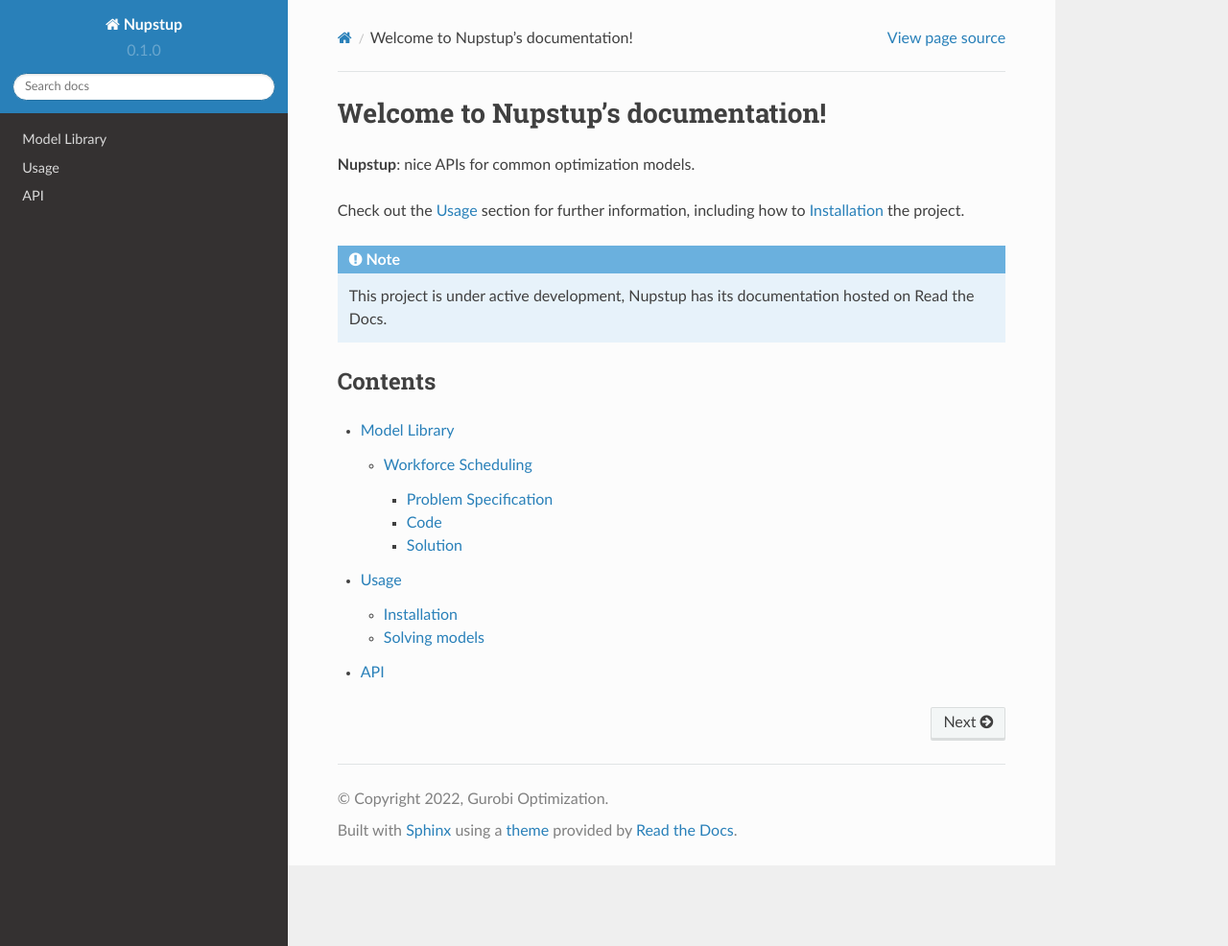
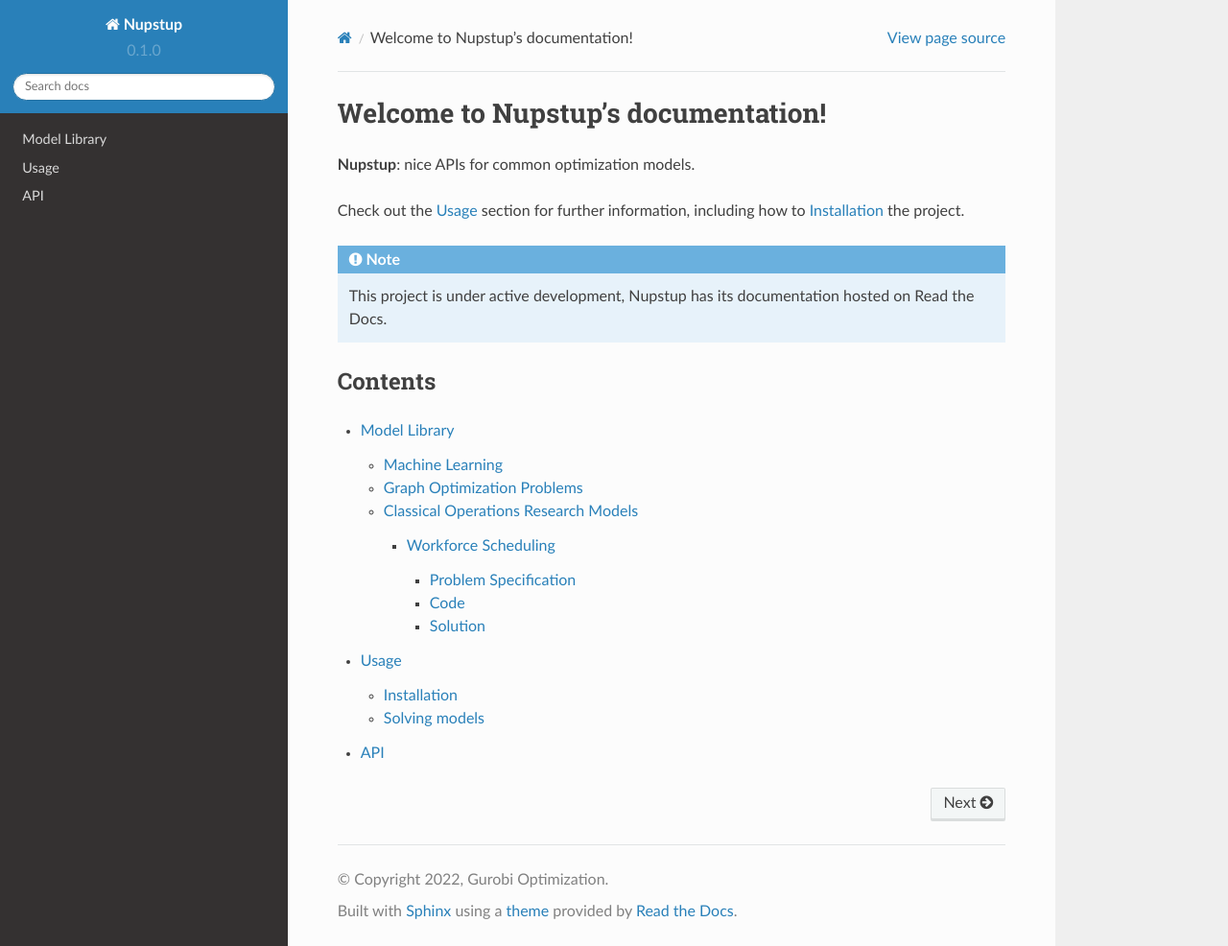
Before and after one commit to Gurobi/gurobi-optimods, a Sphinx documentation site: the page built from docs/source/index.rst, in a window 1280 px wide and 986 px high. Shown: the whole window at 96% size. Built offline with Sphinx 7.4.7 and the Read the Docs theme 2.0.0, drawn with Linux system fonts in a browser that asks for light colours.

Commit message:
Add model categories to library

```diff
--- a/docs/source/index.rst
+++ b/docs/source/index.rst
@@ -15,6 +15,6 @@
 
 .. toctree::
 
-   models
+   library/index
    usage
    api
--- /dev/null
+++ b/docs/source/library/classical-or/index.rst
@@ -0,0 +1,6 @@
+Classical Operations Research Models
+====================================
+
+.. toctree::
+
+    workforce
--- a/docs/source/library/workforce.rst
+++ b/docs/source/library/classical-or/workforce.rst
@@ -163,12 +163,12 @@
 .. tabs::
     .. tab:: nupstup function
 
-        .. literalinclude:: ../../examples/workforce_nupstup.py
+        .. literalinclude:: ../../../examples/workforce_nupstup.py
             :linenos:
 
     .. tab:: gurobipy model
 
-        .. literalinclude:: ../../examples/workforce_gurobipy.py
+        .. literalinclude:: ../../../examples/workforce_gurobipy.py
             :linenos:
 
 
--- /dev/null
+++ b/docs/source/library/graphs/index.rst
@@ -0,0 +1,2 @@
+Graph Optimization Problems
+===========================
--- /dev/null
+++ b/docs/source/library/index.rst
@@ -0,0 +1,8 @@
+Model Library
+=============
+
+.. toctree::
+
+   machine-learning/index
+   graphs/index
+   classical-or/index
--- /dev/null
+++ b/docs/source/library/machine-learning/index.rst
@@ -0,0 +1,2 @@
+Machine Learning
+================
--- a/docs/source/models.rst
+++ /dev/null
@@ -1,6 +0,0 @@
-Model Library
-=============
-
-.. toctree::
-
-   library/workforce
```
